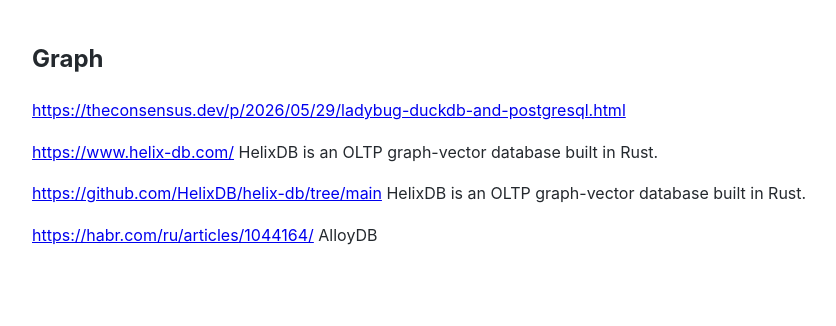
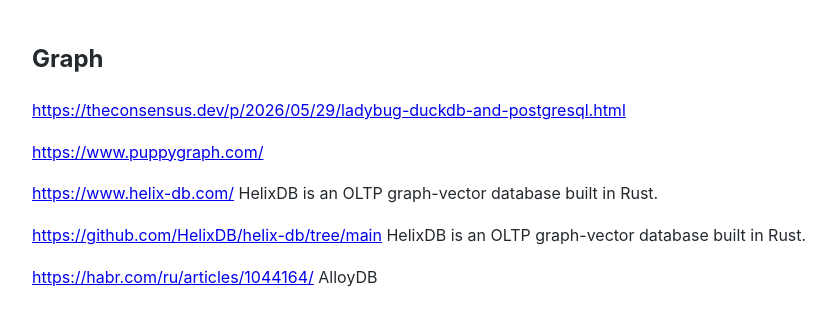
Before and after one commit to Michael-Lubinsky/michael-lubinsky.github.com, a Jekyll site: the page built from graph/graph.md, in a window 1280 px wide. Shown: the top 326 px of the page, without its empty margins (158-994 px from the left). Built offline with Jekyll 4.4.1, drawn with Linux system fonts in a browser that asks for light colours; our own code applies the rules of GitHub Pages for plain Markdown files.

Commit message:
Update graph.md

```diff
--- a/graph/graph.md
+++ b/graph/graph.md
@@ -1,6 +1,8 @@
 ## Graph
 
 <https://theconsensus.dev/p/2026/05/29/ladybug-duckdb-and-postgresql.html>
+
+<https://www.puppygraph.com/>
 
 <https://www.helix-db.com/> HelixDB is an OLTP graph-vector database built in Rust.
 
```
